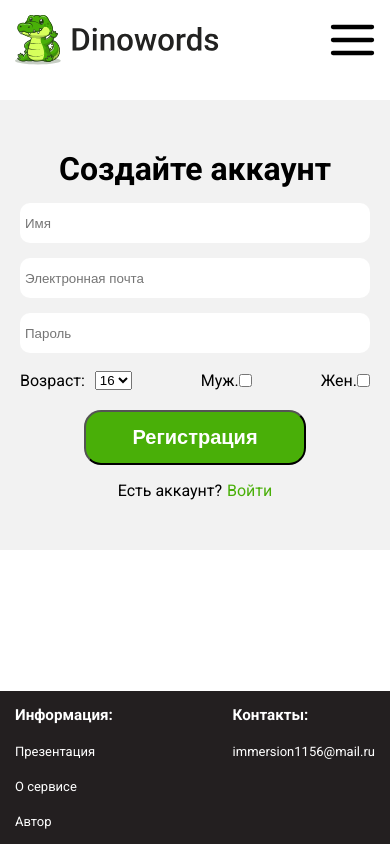
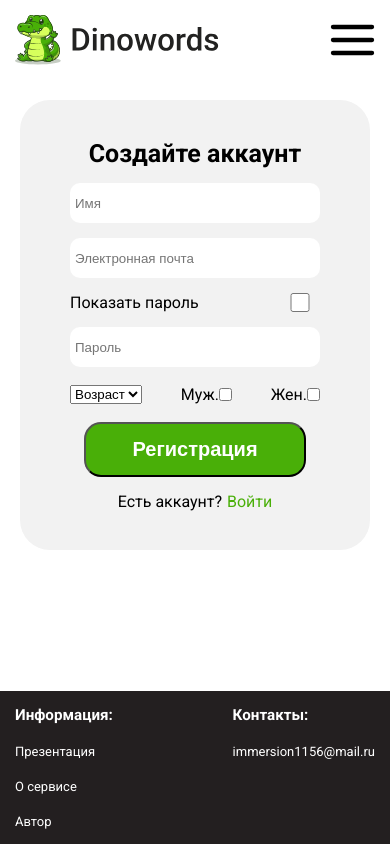
Before and after one commit to frontnickson/dinowords, a React (Vite) app: page /registration in a window 390 px wide. Shown: the top 844 px of the page. Built offline with nearby package versions, Linux system fonts and the light colour scheme.

Commit message:
fixed registration

```diff
--- a/src/index.css
+++ b/src/index.css
@@ -89,3 +89,15 @@ a {
     height: 40px;
     border-radius: 10px;
 }
+
+
+@media (max-width: 600px) {
+    .form{
+        width: 100%;
+    }
+
+    .form h1{
+        font-size: 25px;
+    }
+
+    }
--- a/src/views/Pages/LogPage/LogPage.tsx
+++ b/src/views/Pages/LogPage/LogPage.tsx
@@ -84,7 +84,7 @@ const LogPage: React.FC = () => {
           <input
               type="email"
               placeholder='Почта..'
-              className='inputForm'
+              className='input'
               value={email}
               onChange={(e) => setEmail(e.target.value)}
               required
@@ -94,7 +94,7 @@ const LogPage: React.FC = () => {
           {/*SHOW PASSWORD*/}
           <div style={{display: 'flex', justifyContent: 'space-between'}}>
             <p>Показать пароль</p>
-            <input type="checkbox" onChange={(e) => {
+            <input style={{width: "40px"}} type="checkbox" onChange={(e) => {
               if (e.target.checked) {
                 setType("text")
               } else {
@@ -107,7 +107,7 @@ const LogPage: React.FC = () => {
           <input
               type={type}
               placeholder='Пароль..'
-              className='inputForm'
+              className='input'
               value={password}
               onChange={(e) => setPassword(e.target.value)}
               required
@@ -119,7 +119,7 @@ const LogPage: React.FC = () => {
           </div>
 
           {/*LINK IF USER HAVE PROFILE*/}
-          <div style={{display: 'flex', gap: "5px", alignItems: "center", justifyContent: 'center'}}>
+          <div style={{display: 'flex', flexWrap: "wrap", gap: "5px", alignItems: "center", justifyContent: 'center'}}>
             <p>Нет аккаунта?</p>
             <Link to="/registration"><p style={{color: "#49AF08"}}>Зарегестрируйтесь</p></Link>
           </div>
--- a/src/views/Pages/RegistrationPage/RegistrationPage.tsx
+++ b/src/views/Pages/RegistrationPage/RegistrationPage.tsx
@@ -24,7 +24,7 @@ const RegisterPage: React.FC = () => {
   const [password, setPassword] = useState('');
 
   // TYPE FOR PASSWORD INPUT
-  const [typePassword] = useState('password');
+  const [typePassword, setTypePassword] = useState('password');
 
   // PARAMS USER
   const age = useSelector((state: RootState) => state.user.age)
@@ -109,7 +109,7 @@ const RegisterPage: React.FC = () => {
           <h1>Создайте аккаунт</h1>
 
           {message && (
-              <p>Вы не заполнили данные</p>
+              <p style={{color: "red"}}>Вы не ввели данные</p>
           )}
 
           <div>
@@ -123,6 +123,7 @@ const RegisterPage: React.FC = () => {
                 required
             />
           </div>
+
           <div>
             <input
                 className="input"
@@ -134,6 +135,17 @@ const RegisterPage: React.FC = () => {
                 required
             />
           </div>
+
+          <div style={{display: 'flex', justifyContent: 'space-between'}}>
+            <p>Показать пароль</p>
+            <input style={{width: "40px"}} type="checkbox" onChange={() => {
+              if(typePassword === 'password') {
+                setTypePassword('text');
+              } else {
+                setTypePassword('password');
+            }}}/>
+          </div>
+
           <div>
             <input
                 className="input"
--- a/src/views/components/AgeComponents/AgeComponents.tsx
+++ b/src/views/components/AgeComponents/AgeComponents.tsx
@@ -8,10 +8,10 @@ const AgeComponents: React.FC = () => {
 
     return (
         <div style={{display: "flex", gap: "10px"}}>
-            <p>Возраст: </p>
             <select onChange={(e) => {
                 dispatch(setAge(Number(e.target.value)))
             }}>
+                <option>Возраст</option>
                 <option value="16">16</option>
                 <option value="17">17</option>
                 <option value="18">18</option>
--- a/src/views/components/mobileMenuComponents/mobileMenuComponents.tsx
+++ b/src/views/components/mobileMenuComponents/mobileMenuComponents.tsx
@@ -1,12 +1,13 @@
 import React, {useState, useEffect} from "react";
 import {Link} from "react-router-dom";
-import {useDispatch} from "react-redux";
+import {useDispatch, useSelector} from "react-redux";
 import {removeUser} from "../../../data/slices/userSlice.ts";
 
 import closeImage from '../../images/close.svg'
 
 
 import styles from './MobileMenuComponents.module.scss'
+import {RootState} from "../../../data/store/store.ts";
 
 type AppProps = {
   menu: boolean;
@@ -16,6 +17,8 @@ type AppProps = {
 const MobileMenuComponents: React.FC<AppProps> = ({menu, closeMenu}) => {
 
   const dispatch = useDispatch()
+  const token = useSelector((state: RootState) => state.user.token)
+
   const [optionMenu, setOptionMenu] = useState<boolean>(menu)
 
   useEffect(() => {
@@ -33,10 +36,12 @@ const MobileMenuComponents: React.FC<AppProps> = ({menu, closeMenu}) => {
                 <Link to="/progress" onClick={() => closeMenu()}>Изученные слова</Link>
                 <Link to="/profile" onClick={() => closeMenu()}>Профиль</Link>
                 <Link to="/quest"><button className={styles.container_listBtn} onClick={() => closeMenu()}>Начать практику</button></Link>
-                <Link to="/about"><p style={{fontSize: "15px"}} onClick={() => {
-                  dispatch(removeUser());
-                  setOptionMenu(false);
-                }}><u>Выйти</u></p></Link>
+                {token && (
+                    <Link to="/about"><p style={{fontSize: "15px"}} onClick={() => {
+                      dispatch(removeUser());
+                      setOptionMenu(false);
+                    }}><u>Выйти</u></p></Link>
+                )}
               </li>
             </ul>
         )}
```
